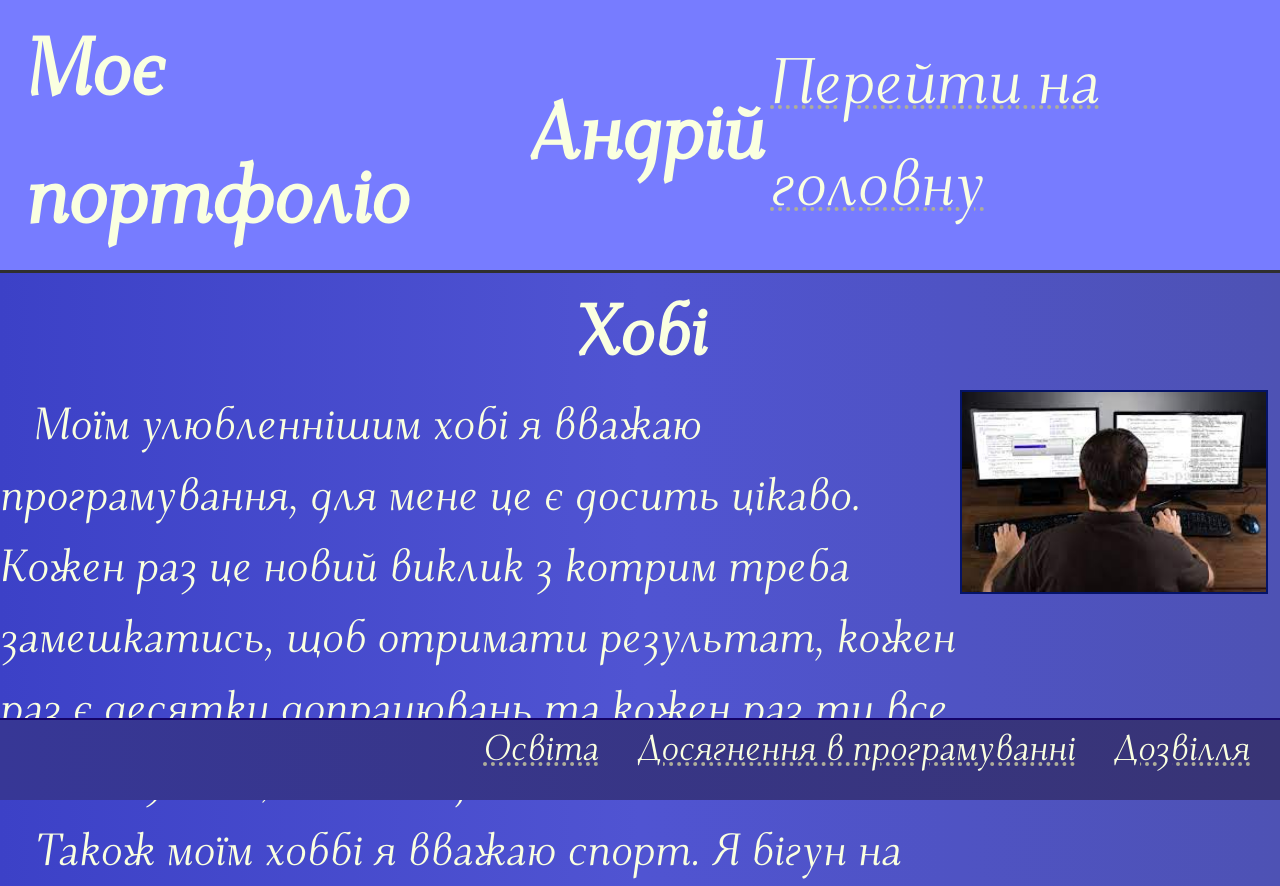
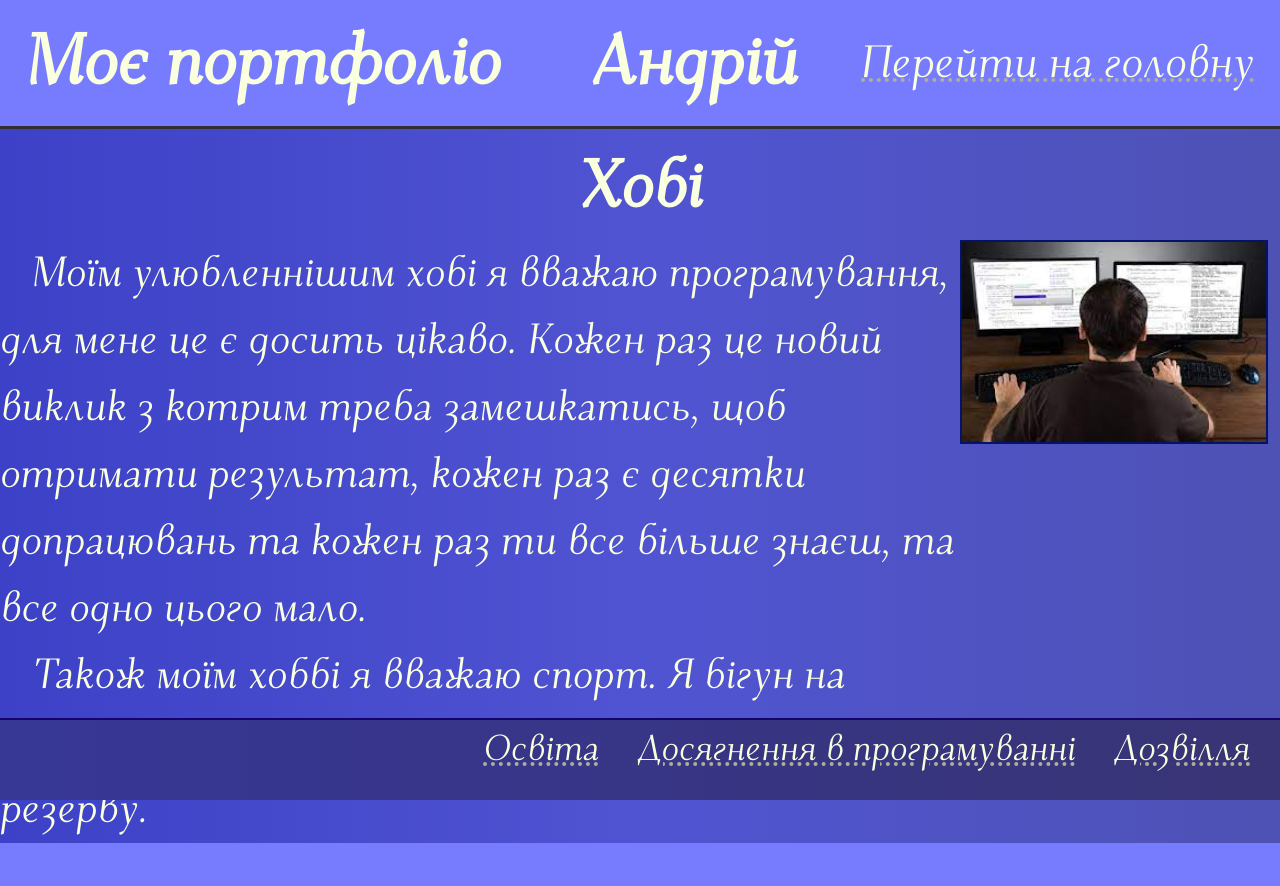
Before and after one commit to PrymushAnton/my_portfolio, a Django app: page /andrey/hobbies/ in a window 1280 px wide. Shown: the top 886 px of the page. After the commit the page ends 843 px from the top, so only its background shows below. Run offline with Django 4.2, Linux system fonts and the light colour scheme.

Commit message:
fix bag font size

```diff
--- a/project_site/progect/main/static/main/css/style.css
+++ b/project_site/progect/main/static/main/css/style.css
@@ -30,7 +30,7 @@ header{
 header h1{
     margin: 7px;
     margin-left: 2%;
-    font-size: 5em;
+    font-size: 70px;
 }
 
 p{
@@ -46,11 +46,11 @@ a{
 
 header a{
     margin-right: 2%;
-    font-size: 4em;
+    font-size: 45px;
 }
 
 main{
-    font-size: 2em;
+    font-size: 30px;
 }
 
 iframe {
```
